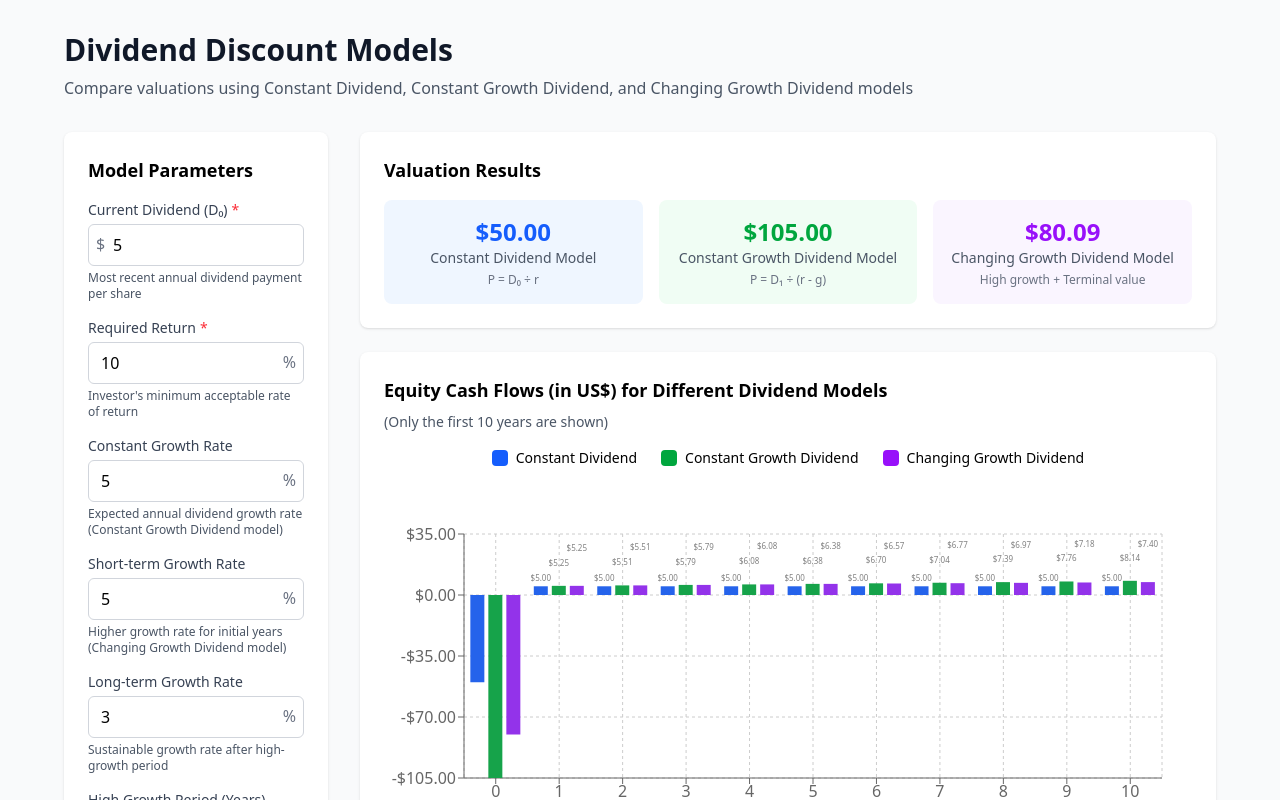
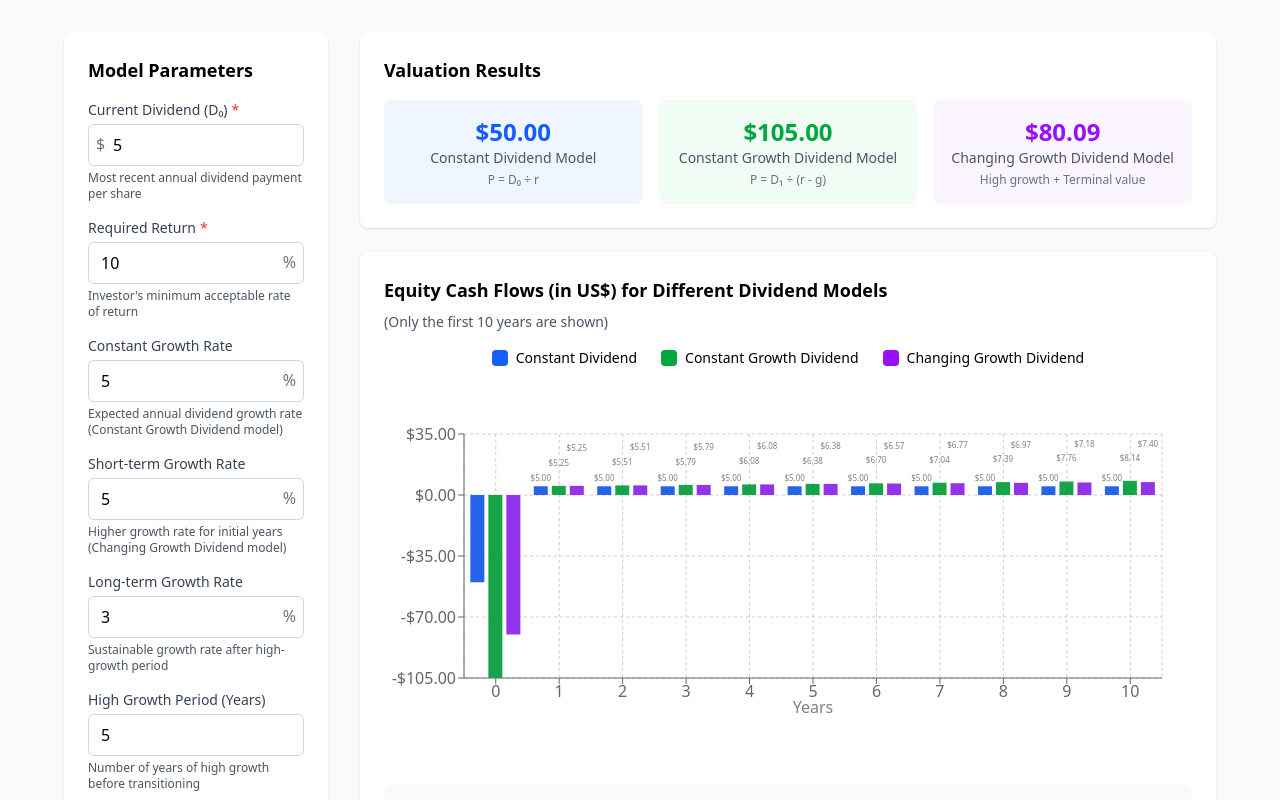
Before and after one commit to PaulReadCFA/lm2los1_dividends, a React (Vite) app: page / in a window 1280 px wide. Shown: the top 800 px of the page. Built offline with nearby package versions, Linux system fonts and the light colour scheme.

Commit message:
remove title

```diff
--- a/src/App.jsx
+++ b/src/App.jsx
@@ -162,12 +162,7 @@ export default function AccessibleDividendCalculator() {
   return (
     <div className="min-h-screen bg-gray-50 p-4 md:p-8">
       <div className="max-w-6xl mx-auto">
-        <header className="mb-8">
-          <h1 className="text-3xl font-bold text-gray-900 mb-2">Dividend Discount Models</h1>
-          <p className="text-gray-600">
-            Compare valuations using Constant Dividend, Constant Growth Dividend, and Changing Growth Dividend models
-          </p>
-        </header>
+
 
         <div className="grid grid-cols-1 lg:grid-cols-4 gap-8">
           {/* Inputs */}
```
